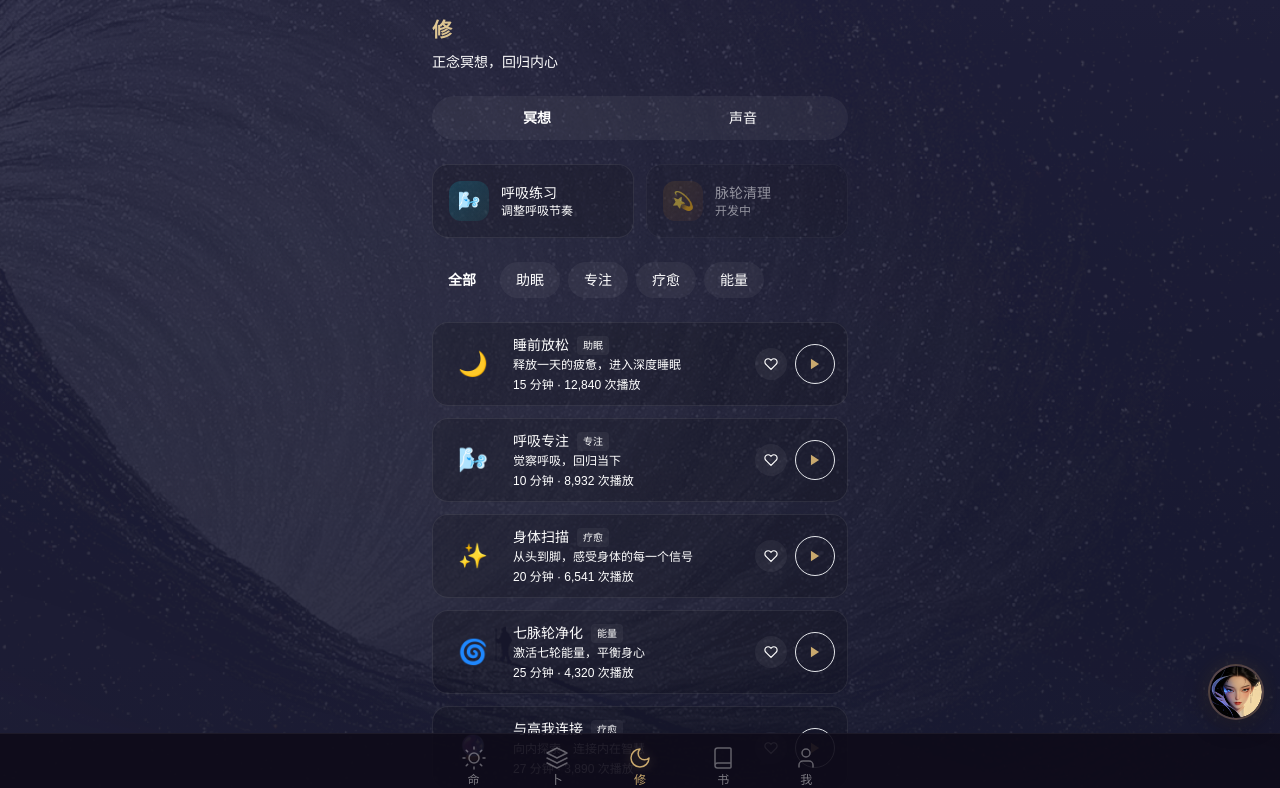
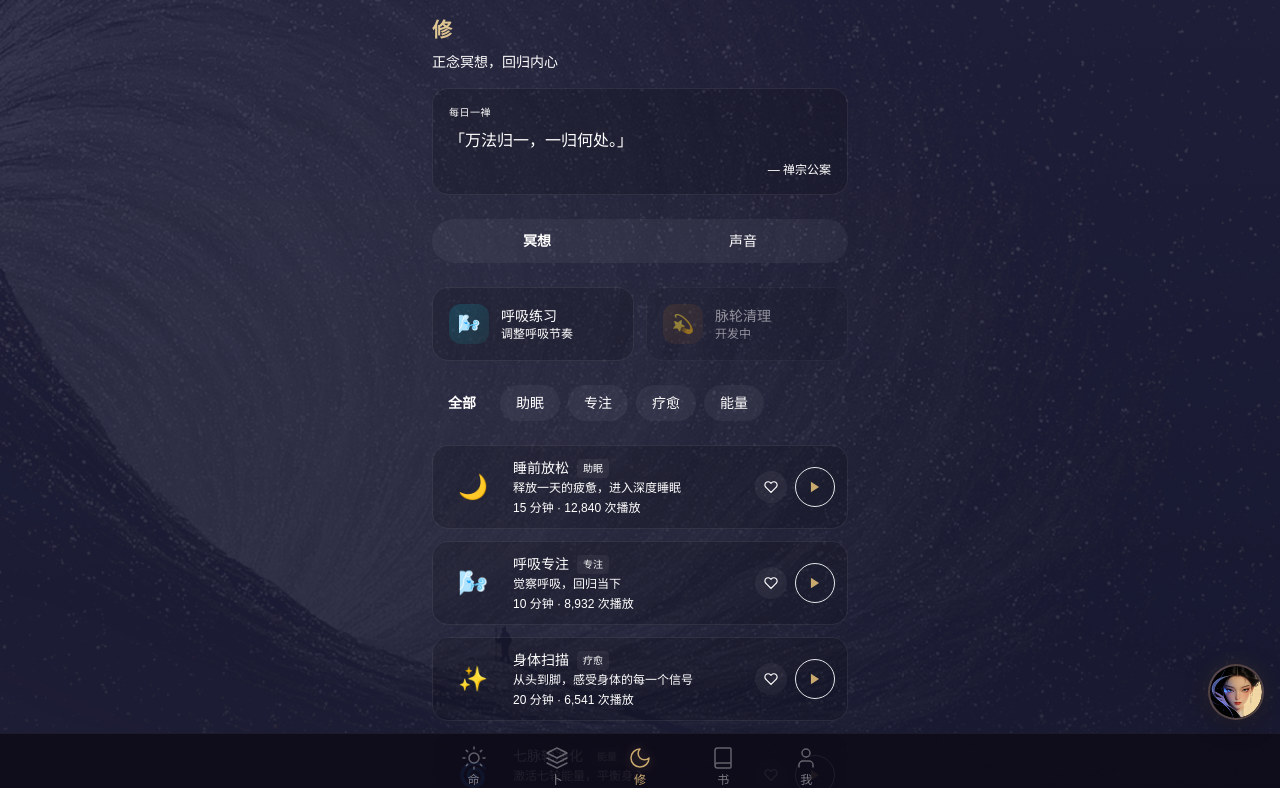
Before and after one commit to wuyi-LifeGPS/fatemaster-ai, a Next.js app: page /xiu in a window 1280 px wide. Shown: the top 788 px of the page. Built offline with nearby package versions, Linux system fonts and the light colour scheme.

Commit message:
feat: 修页面增加每日一禅卡片

```diff
--- a/src/app/xiu/page.tsx
+++ b/src/app/xiu/page.tsx
@@ -1,4 +1,17 @@
 'use client'
+const DAILY_ZEN = [
+  { text: '心若止水，万象皆空。', source: '禅宗' },
+  { text: '本来无一物，何处惹尘埃。', source: '六祖坛经' },
+  { text: '行到水穷处，坐看云起时。', source: '王维' },
+  { text: '若无闲事挂心头，便是人间好时节。', source: '无门关' },
+  { text: '一花一世界，一叶一菩提。', source: '华严经' },
+  { text: '万法归一，一归何处。', source: '禅宗公案' },
+  { text: '平常心是道。', source: '马祖道一' },
+  { text: '放下屠刀，立地成佛。', source: '六祖坛经' },
+  { text: '春有百花秋有月，夏有凉风冬有雪。', source: '无门关' },
+  { text: '不识庐山真面目，只缘身在此山中。', source: '苏轼' },
+]
+
 
 import { useState, useEffect, useRef, useCallback } from 'react'
 import Link from 'next/link'
@@ -97,8 +110,13 @@ function formatTime(seconds: number): string {
 
 export default function XiuPage() {
   const [activeCategory, setActiveCategory] = useState('all')
+  const [dailyZen] = useState(() => {
+    const day = new Date().getDate()
+    return DAILY_ZEN[day % DAILY_ZEN.length]
+  })
+
+  const [favorites, setFavorites] = useState<string[]>([])
   const [activeTab, setActiveTab] = useState<'meditation' | 'sound'>('meditation')
-  const [favorites, setFavorites] = useState<string[]>([])
 
   // 冥想播放器状态
   const [playingId, setPlayingId] = useState<string | null>(null)
@@ -166,7 +184,18 @@ export default function XiuPage() {
   return (
     <div className="px-4 pt-4 pb-24 animate-fade-in relative">
       <h1 className="text-gold-gradient text-xl font-bold mb-2">修</h1>
-      <p className="text-moonly-text-secondary text-sm mb-6">正念冥想，回归内心</p>
+      <p className="text-moonly-text-secondary text-sm mb-4">正念冥想，回归内心</p>
+
+      {/* 每日一禅 */}
+      <div className="moonly-card p-4 mb-6 border border-moonly-gold/20">
+        <div className="text-[10px] text-moonly-gold mb-2 tracking-wider">每日一禅</div>
+        <div className="text-white text-base leading-relaxed mb-2">
+          「{dailyZen.text}」
+        </div>
+        <div className="text-moonly-text-muted text-xs text-right">
+          — {dailyZen.source}
+        </div>
+      </div>
 
       {/* 顶部 Tab */}
       <div className="flex gap-1 mb-6 bg-white/5 rounded-full p-1">
```
Also changed, not shown: 55 other files (tests, documents, lock files or other folders).
